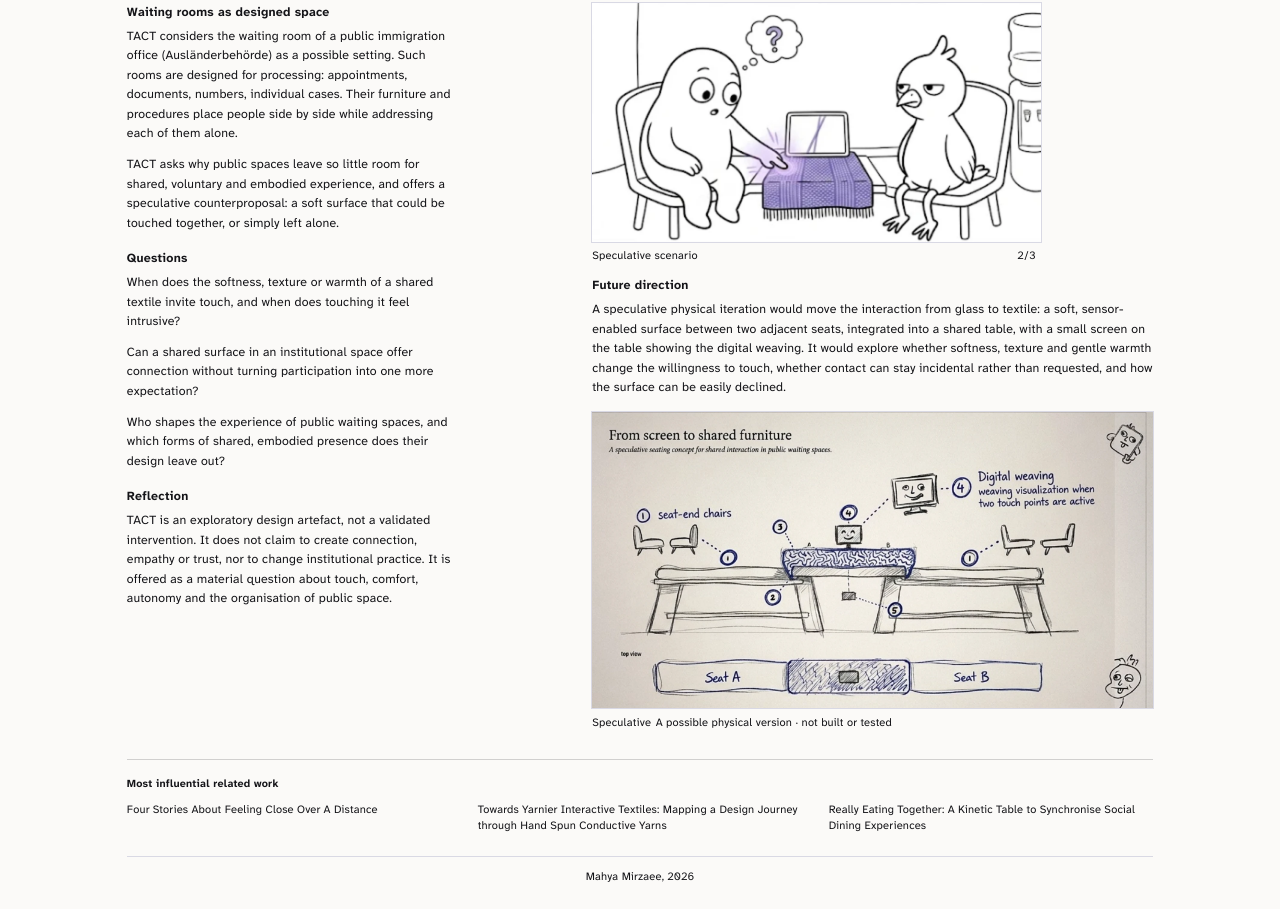
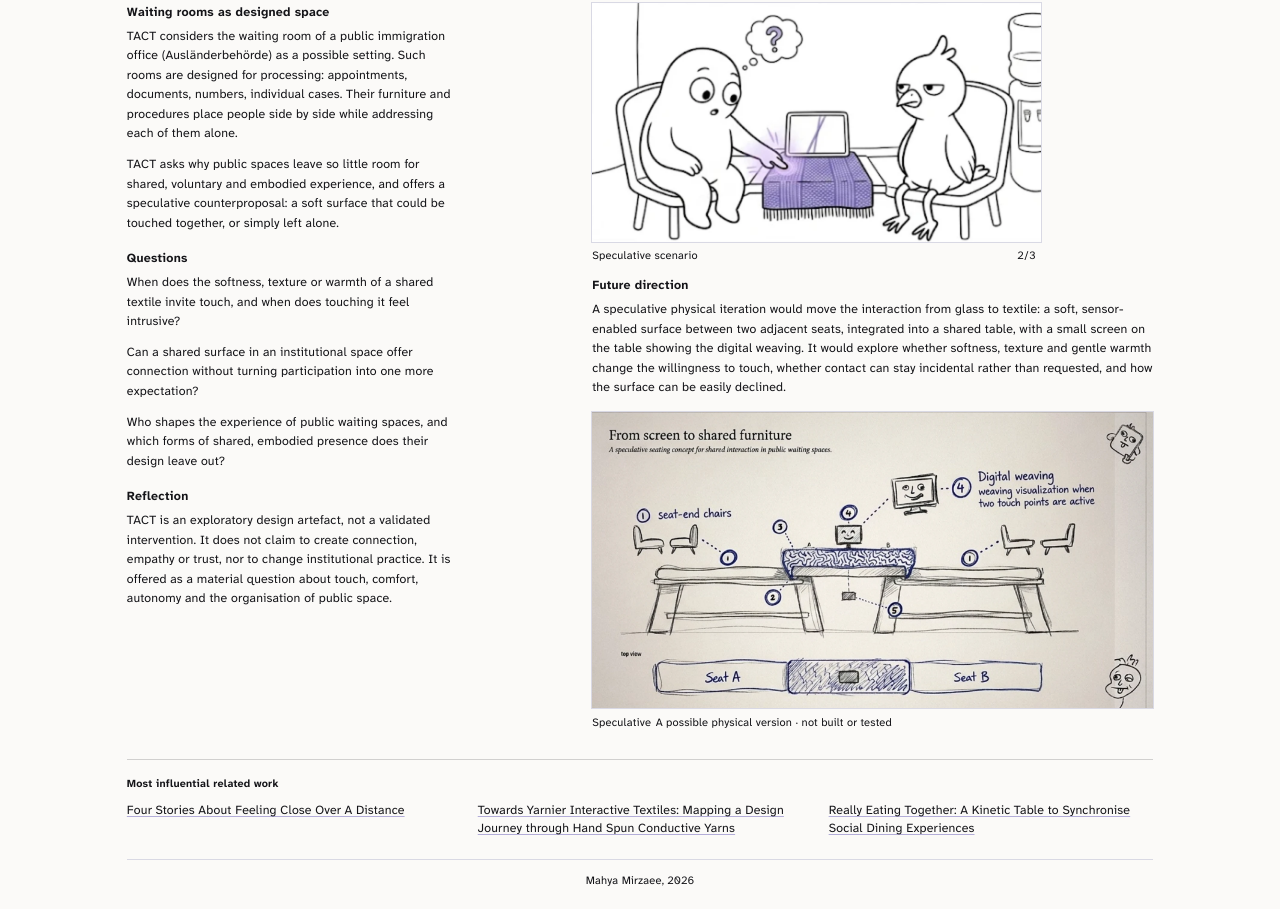
Before and after one commit to mahyamirzaee/two-hand-loom, a plain HTML site: page project.html in a window 1280 px wide. Shown: the part 703-1612 px from the top of the page. Drawn offline with Linux system fonts and the light colour scheme.

Commit message:
One underlined style for all reference links
Co-Authored-By: Claude Opus 5.5 <noreply@anthropic.com>

```diff
--- a/project.html
+++ b/project.html
@@ -21,6 +21,9 @@
   .top { font-size: 14px; }
   .top a { color: #55545f; text-decoration: none; }
   .top a:hover { color: #141418; text-decoration: underline; }
+  /* one look for every reference link (Most influential related work) */
+  .related li a { color: #141418; font-size: 15px; line-height: 1.45; text-decoration: underline; text-decoration-color: #b3add8; text-decoration-thickness: 1px; text-underline-offset: 0.2em; }
+  .related li a:hover { color: #26307f; text-decoration-color: #26307f; }
   @media (max-width: 640px) { .site-bar .sb-name { width: 100%; } }
 </style>
 </head>
```
